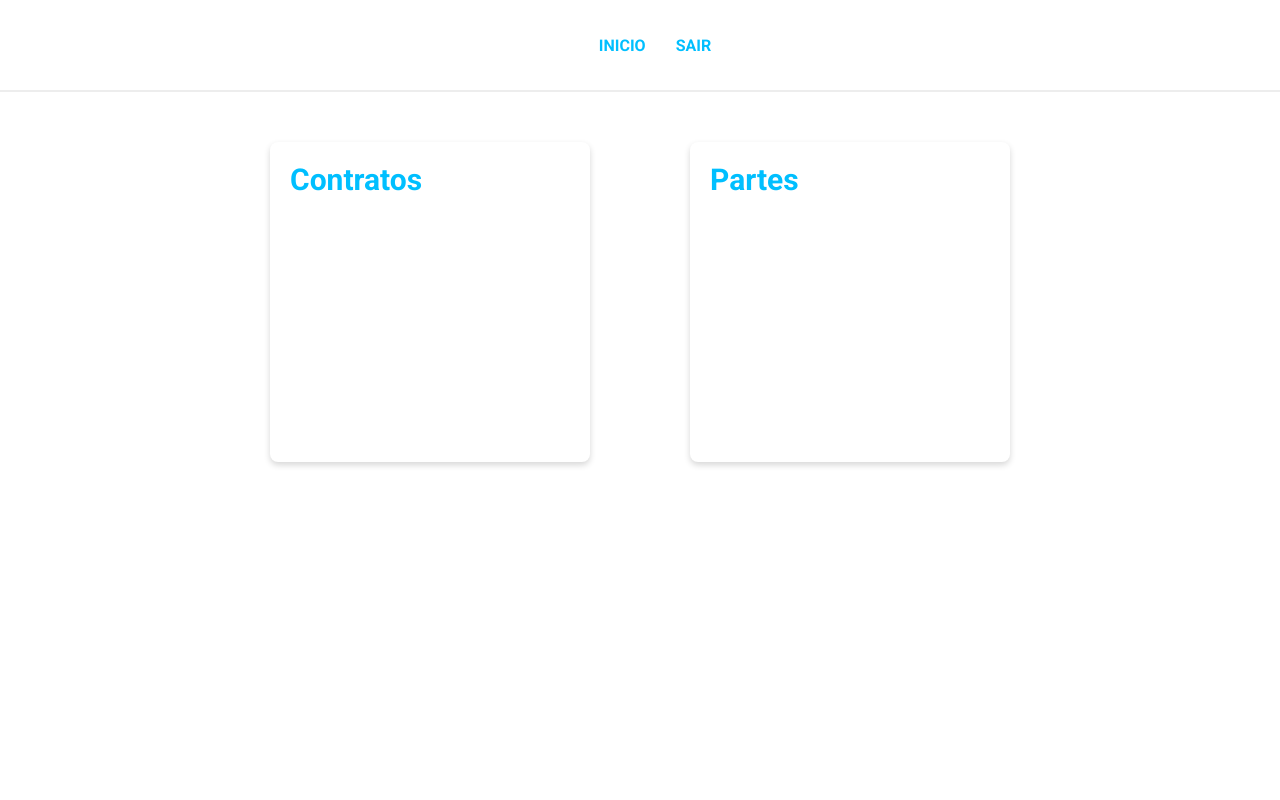
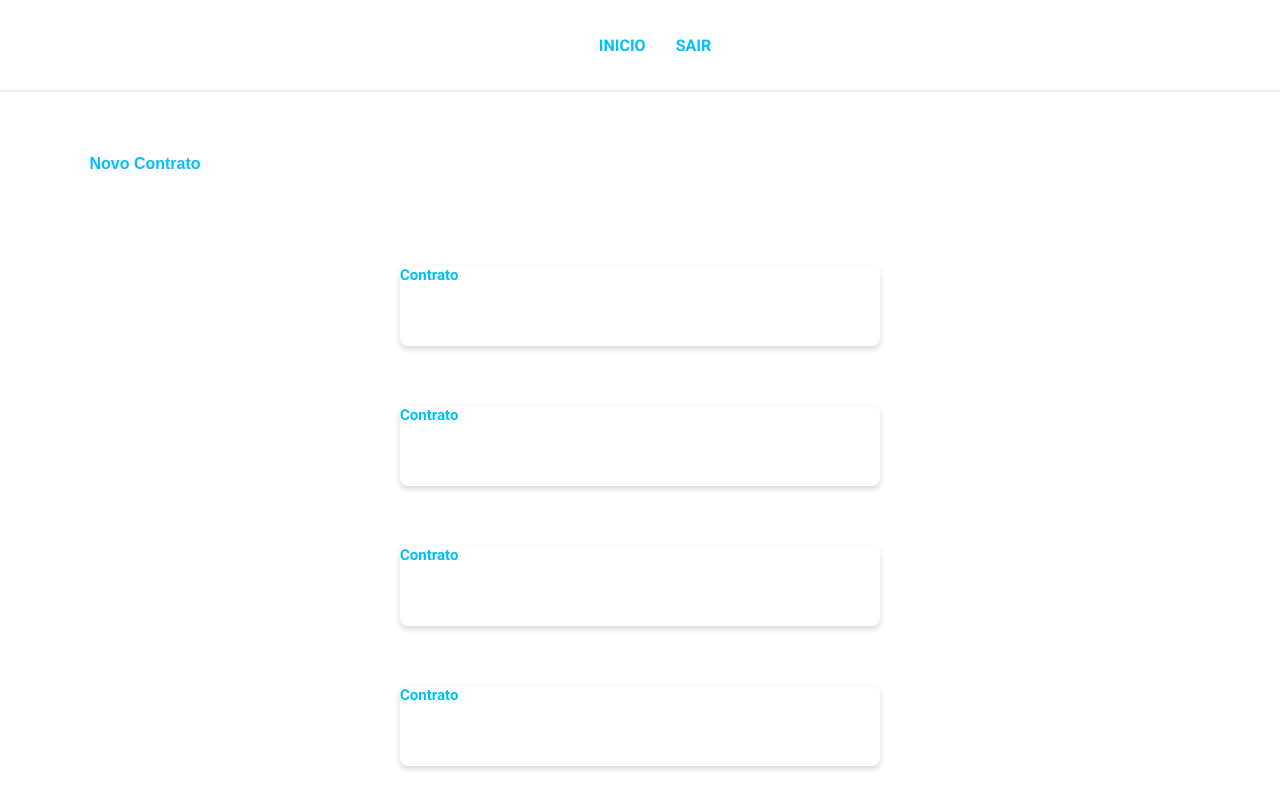
Before and after one commit to murilokrugner/contraktor-frontend, a React (Create React App) app: page /contracts in a window 1280 px wide. Shown: the top 800 px of the page. Built offline with nearby package versions, Linux system fonts and the light colour scheme.

Commit message:
new styles

```diff
--- a/src/pages/Contracts/index.js
+++ b/src/pages/Contracts/index.js
@@ -1,26 +1,33 @@
 import React from 'react';
 
-//import { Link } from 'react-router-dom';
+import { Link } from 'react-router-dom';
 
 import Header from '../../components/Header';
 
-import { Container, Box, Boxer } from './styles';
+import { Container, Box, Boxer, ListContracts } from './styles';
 
 export default function Contracts() {
   return (
     <Container>
       <Header />
       <Boxer>
-        <Box>
-          <h3>Contratos</h3>
-          <ul>
-            <li></li>
-          </ul>
-        </Box>
-        <Box>
-          <h3>Partes</h3>
-        </Box>
+        <Link to="/newcontracts">
+          <button type="submit">Novo Contrato</button>
+        </Link>
       </Boxer>
+      <ListContracts>
+        <li>Contrato</li>
+        <li>Contrato</li>
+        <li>Contrato</li>
+        <li>Contrato</li>
+        <li>Contrato</li>
+        <li>Contrato</li>
+        <li>Contrato</li>
+      </ListContracts>
     </Container>
   );
 }
+
+/**<Box>
+            <h3>Novo</h3>
+          </Box>*/
--- a/src/pages/Contracts/styles.js
+++ b/src/pages/Contracts/styles.js
@@ -1,20 +1,33 @@
 import styled from 'styled-components';
-//import { darken } from 'polished';
+import { darken } from 'polished';
 
-export const Container = styled.div`
-
-`;
+export const Container = styled.div``;
 
 export const Boxer = styled.div`
   display: flex;
-  justify-content: center;
+
+  button {
+    margin: 50px 70px 0;
+    height: 44px;
+    width: 150px;
+    background: #fff;
+    font-weight: bold;
+    color: #00bfff;
+    border: 0;
+    border-radius: 7px;
+    font-size: 16px;
+    transition: background 0.2s;
+    &:hover {
+      background: ${darken(0.04, '#fff')};
+    }
+  }
 `;
 
 export const Box = styled.div`
   display: flex;
   margin: 50px;
   width: 20rem;
-  height: 20rem;
+  height: 10rem;
   border-radius: 8px;
   box-shadow: 0 3px 6px 0 rgba(0, 0, 0, 0.16);
   background-color: #ffffff;
@@ -25,10 +38,31 @@ export const Box = styled.div`
     padding: 20px;
     font: 30px 'Roboto', sans-serif;
     font-weight: bold;
-    color: #00BFFF;
+    color: #00bfff;
   }
 
   ul {
-
   }
 `;
+
+export const ListContracts = styled.ul`
+  display: flex;
+  margin: 50px;
+  flex-direction: column;
+  align-items: center;
+  justify-content: center;
+
+  li {
+    list-style: none;
+    font: 15px 'Roboto', sans-serif;
+    font-weight: bold;
+    color: #00bfff;
+    margin: 30px;
+    width: 30rem;
+    height: 5rem;
+    border-radius: 8px;
+    box-shadow: 0 3px 6px 0 rgba(0, 0, 0, 0.16);
+    background-color: #ffffff;
+    position: relative;
+  }
+`;
--- /dev/null
+++ b/src/pages/Dashboard/index.js
@@ -0,0 +1,22 @@
+import React from 'react';
+
+import { Link } from 'react-router-dom';
+
+import Header from '../../components/Header';
+
+import { Container, Box, Boxer } from './styles';
+
+export default function Dashboard() {
+  return (
+    <Container>
+      <Header />
+      <Boxer>
+        <Link to="/contracts">
+          <Box>
+            <h3>Contratos</h3>
+          </Box>
+        </Link>
+      </Boxer>
+    </Container>
+  );
+}
--- /dev/null
+++ b/src/pages/Dashboard/styles.js
@@ -0,0 +1,31 @@
+import styled from 'styled-components';
+//import { darken } from 'polished';
+
+export const Container = styled.div``;
+
+export const Boxer = styled.div`
+  display: flex;
+  justify-content: center;
+`;
+
+export const Box = styled.div`
+  display: flex;
+  margin: 50px;
+  width: 20rem;
+  height: 10rem;
+  border-radius: 8px;
+  box-shadow: 0 3px 6px 0 rgba(0, 0, 0, 0.16);
+  background-color: #ffffff;
+  position: relative;
+
+  h3 {
+    display: flex;
+    padding: 20px;
+    font: 30px 'Roboto', sans-serif;
+    font-weight: bold;
+    color: #00bfff;
+  }
+
+  ul {
+  }
+`;
--- a/src/routes.js
+++ b/src/routes.js
@@ -3,6 +3,7 @@ import React from 'react';
 import { BrowserRouter, Switch, Route } from 'react-router-dom';
 
 import Main from './pages/Main';
+import Dashboard from './pages/Dashboard';
 import Contracts from './pages/Contracts';
 import NewContracts from './pages/NewContracts';
 
@@ -11,6 +12,7 @@ export default function Routes() {
     <BrowserRouter>
       <Switch>
         <Route path="/" exact component={Main} />
+        <Route path="/dashboard" component={Dashboard} />
         <Route path="/contracts" component={Contracts} />
         <Route path="/newcontracts" component={NewContracts} />
       </Switch>
```
